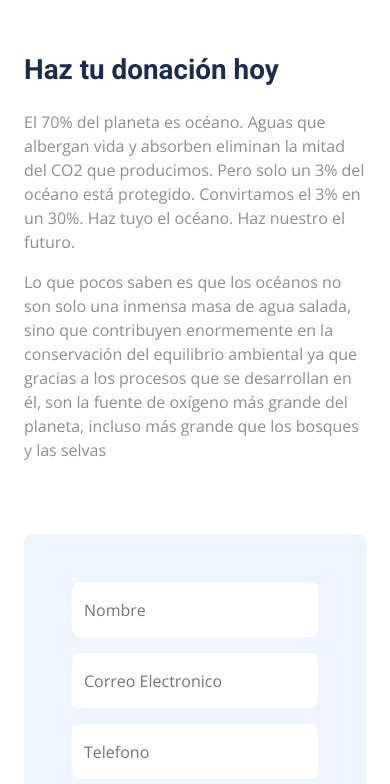
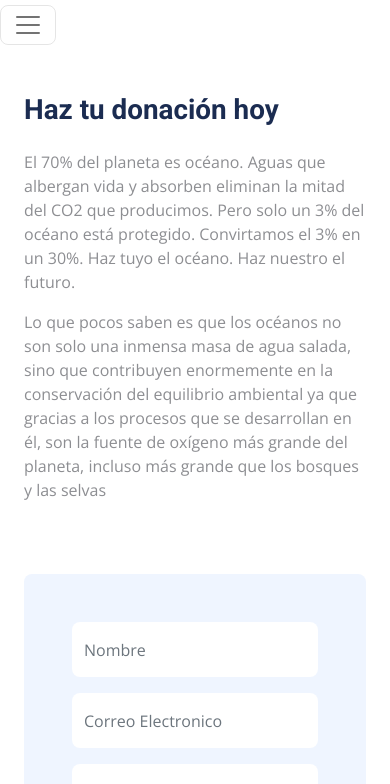
Before and after one commit to lizethConu/Hack_The_Ocean, a plain HTML site: page app/html/donaciones.html in a window 390 px wide. Shown: the part 70-854 px from the top of the page. Drawn offline with nearby package versions, Linux system fonts and the light colour scheme; a script that the page names is missing.

Commit message:
Agregando detalles a donaciones

```diff
--- a/app/html/donaciones.html
+++ b/app/html/donaciones.html
@@ -35,6 +35,9 @@
         <a href="index.html" class="navbar-brand d-flex align-items-center px-4 px-lg-5">
             <h1 class="m-0 text-primary"><i ></i>The Ocean Lighthouse</h1>
         </a>
+        <button type="button" class="navbar-toggler me-4" data-bs-toggle="collapse" data-bs-target="#navbarCollapse">
+            <span class="navbar-toggler-icon"></span>
+        </button>
         <div class="collapse navbar-collapse" id="navbarCollapse">
             <div class="navbar-nav ms-auto p-4 p-lg-0">
                 <a href="index.html" class="nav-item nav-link">Inicio</a>
```
